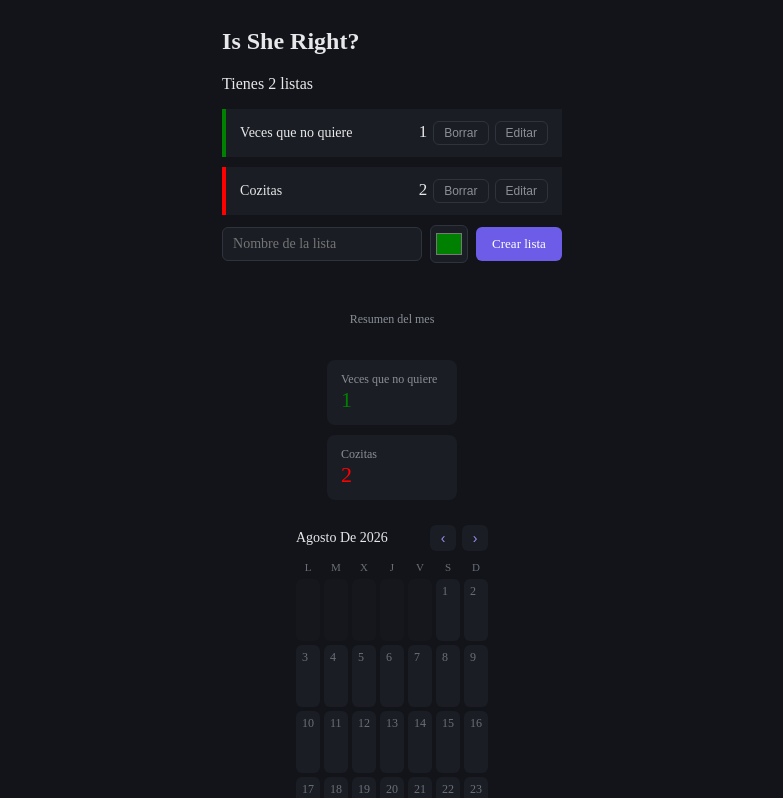
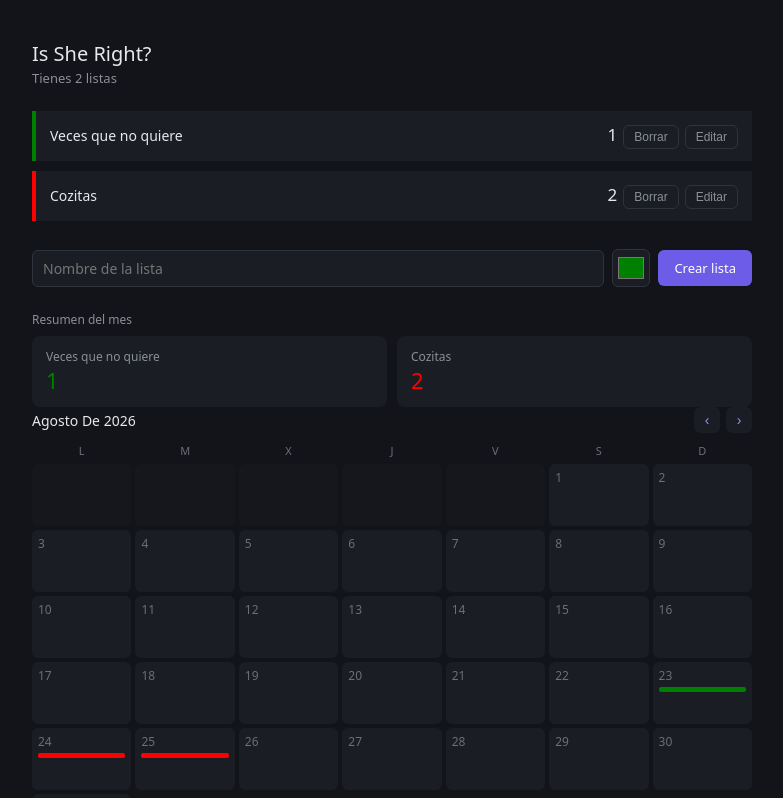
Before and after one commit to JuanAntonioVicente/is-she-right, a React (Vite) app: page / in a window 1280 px wide. Shown: the top 798 px of the page, without its empty margins (248-1031 px from the left). Built offline with nearby package versions, Linux system fonts and the light colour scheme.

Commit message:
Add app layout and dark theme base

```diff
--- a/src/App.css
+++ b/src/App.css
@@ -1,184 +1,23 @@
-.counter {
-  font-size: 16px;
-  padding: 5px 10px;
-  border-radius: 5px;
-  color: var(--accent);
-  background: var(--accent-bg);
-  border: 2px solid transparent;
-  transition: border-color 0.3s;
-  margin-bottom: 24px;
-
-  &:hover {
-    border-color: var(--accent-border);
-  }
-  &:focus-visible {
-    outline: 2px solid var(--accent);
-    outline-offset: 2px;
-  }
+.app {
+  max-width: 720px;
+  margin: 0 auto;
+  padding: 2rem 1.5rem;
+  font-family: system-ui, -apple-system, "Segoe UI", sans-serif;
 }
 
-.hero {
-  position: relative;
-
-  .base,
-  .framework,
-  .vite {
-    inset-inline: 0;
-    margin: 0 auto;
-  }
-
-  .base {
-    width: 170px;
-    position: relative;
-    z-index: 0;
-  }
-
-  .framework,
-  .vite {
-    position: absolute;
-  }
-
-  .framework {
-    z-index: 1;
-    top: 34px;
-    height: 28px;
-    transform: perspective(2000px) rotateZ(300deg) rotateX(44deg) rotateY(39deg)
-      scale(1.4);
-  }
-
-  .vite {
-    z-index: 0;
-    top: 107px;
-    height: 26px;
-    width: auto;
-    transform: perspective(2000px) rotateZ(300deg) rotateX(40deg) rotateY(39deg)
-      scale(0.8);
-  }
+.app-titulo {
+  font-size: 20px;
+  font-weight: 500;
+  color: #e8e8ea;
+  margin: 0;
 }
 
-#center {
-  display: flex;
-  flex-direction: column;
-  gap: 25px;
-  place-content: center;
-  place-items: center;
-  flex-grow: 1;
-
-  @media (max-width: 1024px) {
-    padding: 32px 20px 24px;
-    gap: 18px;
-  }
+.app-subtitulo {
+  font-size: 13px;
+  color: #8b8f96;
+  margin: 2px 0 1.5rem 0;
 }
 
-#next-steps {
-  display: flex;
-  border-top: 1px solid var(--border);
-  text-align: left;
-
-  & > div {
-    flex: 1 1 0;
-    padding: 32px;
-    @media (max-width: 1024px) {
-      padding: 24px 20px;
-    }
-  }
-
-  .icon {
-    margin-bottom: 16px;
-    width: 22px;
-    height: 22px;
-  }
-
-  @media (max-width: 1024px) {
-    flex-direction: column;
-    text-align: center;
-  }
+.app-listas {
+  margin-bottom: 1.75rem;
 }
-
-#docs {
-  border-right: 1px solid var(--border);
-
-  @media (max-width: 1024px) {
-    border-right: none;
-    border-bottom: 1px solid var(--border);
-  }
-}
-
-#next-steps ul {
-  list-style: none;
-  padding: 0;
-  display: flex;
-  gap: 8px;
-  margin: 32px 0 0;
-
-  .logo {
-    height: 18px;
-  }
-
-  a {
-    color: var(--text-h);
-    font-size: 16px;
-    border-radius: 6px;
-    background: var(--social-bg);
-    display: flex;
-    padding: 6px 12px;
-    align-items: center;
-    gap: 8px;
-    text-decoration: none;
-    transition: box-shadow 0.3s;
-
-    &:hover {
-      box-shadow: var(--shadow);
-    }
-    .button-icon {
-      height: 18px;
-      width: 18px;
-    }
-  }
-
-  @media (max-width: 1024px) {
-    margin-top: 20px;
-    flex-wrap: wrap;
-    justify-content: center;
-
-    li {
-      flex: 1 1 calc(50% - 8px);
-    }
-
-    a {
-      width: 100%;
-      justify-content: center;
-      box-sizing: border-box;
-    }
-  }
-}
-
-#spacer {
-  height: 88px;
-  border-top: 1px solid var(--border);
-  @media (max-width: 1024px) {
-    height: 48px;
-  }
-}
-
-.ticks {
-  position: relative;
-  width: 100%;
-
-  &::before,
-  &::after {
-    content: '';
-    position: absolute;
-    top: -4.5px;
-    border: 5px solid transparent;
-  }
-
-  &::before {
-    left: 0;
-    border-left-color: var(--border);
-  }
-  &::after {
-    right: 0;
-    border-right-color: var(--border);
-  }
-}
--- a/src/App.jsx
+++ b/src/App.jsx
@@ -55,16 +55,16 @@ function App() {
     );
   }
   return (
-    <>
-      <section id="center">
-        <div>
-          <h1>Is She Right?</h1>
-          <p>Tienes {listas.length} listas</p>
+    <div className="app">
+      <h1 className="app-titulo">Is She Right?</h1>
+      <p className="app-subtitulo">Tienes {listas.length} listas</p>
+      <div className="app-listas">
         {listas.map((lista) => (
           <ListCard key={lista.id} lista={lista} entradas={entradas}
             onSeleccionar={setListaSeleccionada} onBorrar={borrarLista}
             onEditar={editarLista} />
         ))}
+      </div>
       <ListForm onCrear={agregarLista} />
       {listaSeleccionada && (
         <div>
@@ -77,11 +77,9 @@ function App() {
           <EntryForm onCrear={agregarEntrada} />
         </div>
       )}
-        </div>
       <Summary listas={listas} entradas={entradas} />
       <Calendar listas={listas} entradas={entradas} />
-      </section>
-    </>
+    </div>
   );
 }
 
```
Lines whose indentation alone changed are shown as unchanged.
